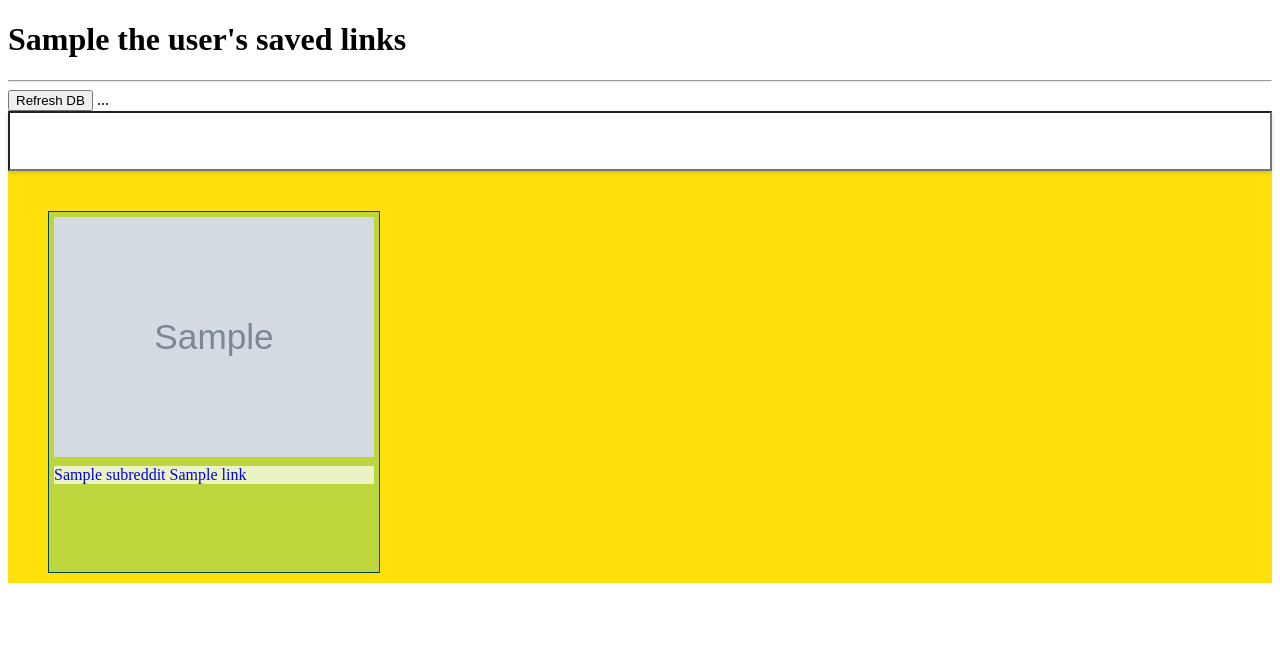
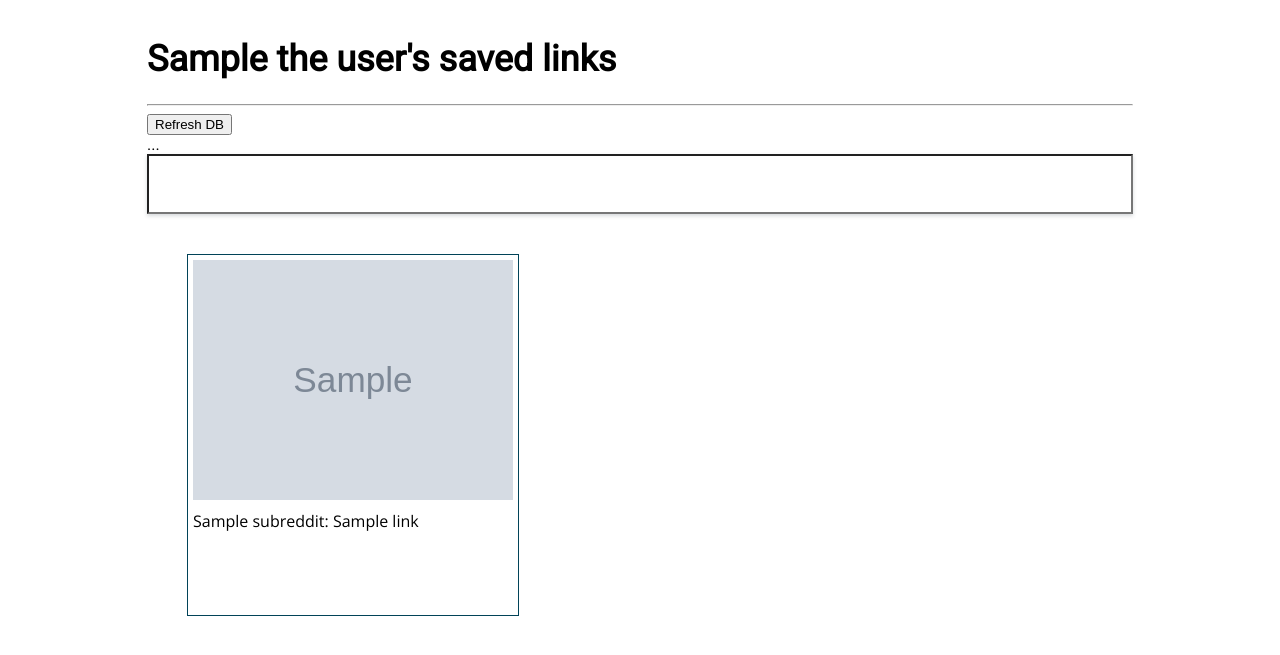
Before and after one commit to lozog/reddit-savedlink-praw, a Flask app: template src/templates/index.html in a window 1280 px wide. Shown: the top 655 px of the page. Run offline with Flask 2, Linux system fonts and the light colour scheme; the template is opened without the code that fills it: most values are stand-ins (such as "Sample title", 1, 10 or a date in 2020); grey boxes marked "Sample" are stand-in pictures; parts of the project's set-up code (start-up, migrations or seed data) failed here and were passed over.

Commit message:
feat: style improvements

```diff
--- a/src/static/realtime_search.js
+++ b/src/static/realtime_search.js
@@ -54,7 +54,6 @@
 		});
 	})( jQuery, window, document );
 
-
 	// toggling items on title press
 
 	// ;( function( $, window, document, undefined )
--- a/src/static/style.css
+++ b/src/static/style.css
@@ -2,7 +2,16 @@
   clear: both;
 }
 
+.main-col {
+  font-family: 'Roboto', sans-serif;
+  margin: 3% 11%;
+}
+.header {
+  font-size: 36px;
+}
+
 .savedlink-card {
+  font-family: 'Open Sans', sans-serif;
   width: 320px;
   height: 350px;
   margin-right: 10px;
@@ -10,12 +19,23 @@
   border: 1px solid #014358;
   padding: 5px;
   float: left;
-  background-color: #bdd63b;
+  /*background-color: #bdd63b;*/
+}
+
+.main-listing a {
+  color: black;
+}
+.main-listing a:hover {
+  color: red;
 }
 
 .savedlink-info {
-  background-color: rgba(255,255,255,0.7);
+  /*background-color: rgba(255,255,255,0.7);*/
   margin-top: 5px;
+  height: 55px;
+  overflow: clip;
+  text-overflow: ellipsis;
+  width: 100%;
 }
 
 .savedlink-thumb {
@@ -32,7 +52,7 @@
 /* main-listing styles */
 
 .main-listing {
-  background-color: #ffe00b;
+  /*background-color: #ffe00b;*/
   list-style-type: none;
 }
 
--- a/src/templates/index.html
+++ b/src/templates/index.html
@@ -5,26 +5,27 @@
 <html>
   <head>
     <title>Reddit Saved Links</title>
+    <link href="https://fonts.googleapis.com/css?family=Open+Sans|Roboto" rel="stylesheet">
     <link rel="stylesheet" type="text/css" href="{{ url_for('static', filename='style.css') }}">
   </head>
   <body>
-      <h1>{{ theUser.name }}'s saved links</h1>
+    <div class="main-col">
+      <h1 class="header">{{ theUser.name }}'s saved links</h1>
       <hr>
-      <div class="maincol">
       <div id="getdata">
-          <button id="pull-reddit-btn" onclick="refreshDB();" type="button" name="pull-reddit">Refresh DB</button
+        <button id="pull-reddit-btn" onclick="refreshDB();" type="button" name="pull-reddit">Refresh DB</button>
         <div id="pull-reddit-msg">
           ...
         </div>
-        </div>
+      </div> <!-- getdata -->
       <div id="msgs" class="msgs">
       </div>
       <div id="mainlisting">
 
         {{ mainlisting.render(savedLinks, nothumb)}}
 
-        </div>
-      </div>
+      </div> <!-- mainlisting -->
+    </div> <!-- maincol -->
   </body>
   <script src="{{ url_for('static', filename='nano.js') }}" type="text/javascript"></script>
   <script src="{{ url_for('static', filename='reddit_savedlink.js') }}" type="text/javascript"></script>
--- a/src/templates/mainlisting.html
+++ b/src/templates/mainlisting.html
@@ -17,9 +17,8 @@
               <img src="{{ link.thumbnail }}" alt="{{ link.title }}" class="savedlink-thumb">
               {% endif %}
             </div> <!-- .savedlink-thumb-container -->
-            <div class="savedlink-info">
-              <span>{{ link.subreddit }}</span>
-              <span>{{ link.title }}</span>
+            <div id="link-info-{{ loop.index }}" class="savedlink-info savedlink-url">
+              {{ link.subreddit }}: {{ link.title }}
             </div> <!-- .savedlink-title -->
           </div> <!-- .savedlink-card -->
         </a>
```
Lines whose indentation alone changed are shown as unchanged.
